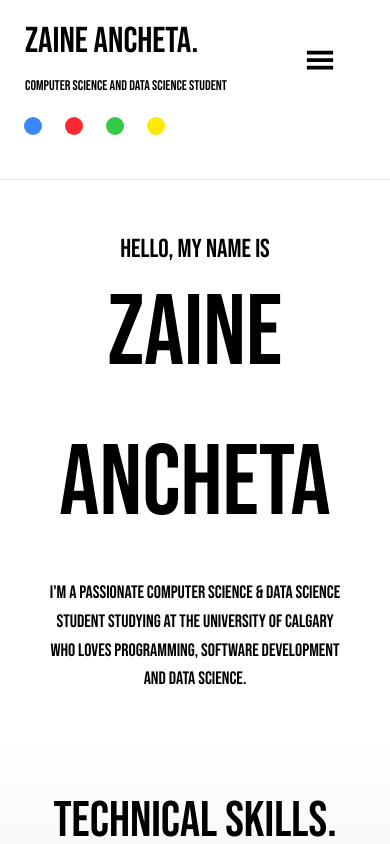
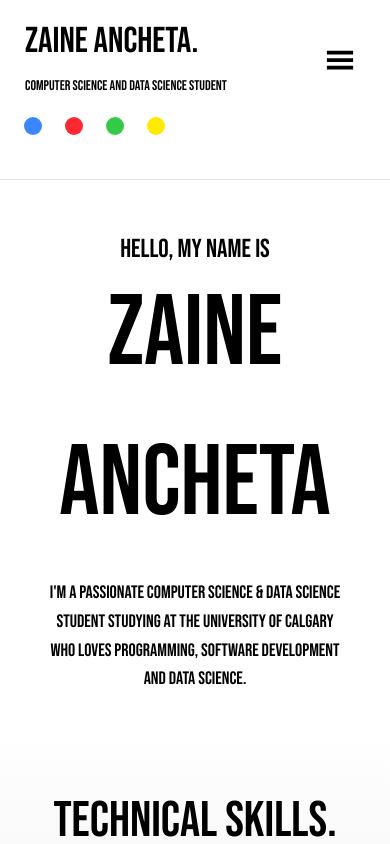
Before and after one commit to Zaine2k/ZaineAnchetaNewPortfolio, a React (Vite) app: page / in a window 390 px wide. Shown: the top 844 px of the page. Built offline with nearby package versions, Linux system fonts and the light colour scheme.

Commit message:
Fixed Hamburger Menu

```diff
--- a/src/components/navbar/Navbar.css
+++ b/src/components/navbar/Navbar.css
@@ -38,6 +38,7 @@
     font-size: 24px;
     gap: 90px;
     flex-wrap: wrap;
+    border-radius: 50px;
   }
 
   .nav-menu li {
@@ -84,7 +85,7 @@
     cursor: pointer;
     position: absolute;
     top: 30px;
-    right: 30px;
+    right: 10px;
     z-index: 1003;
   }
 
```
